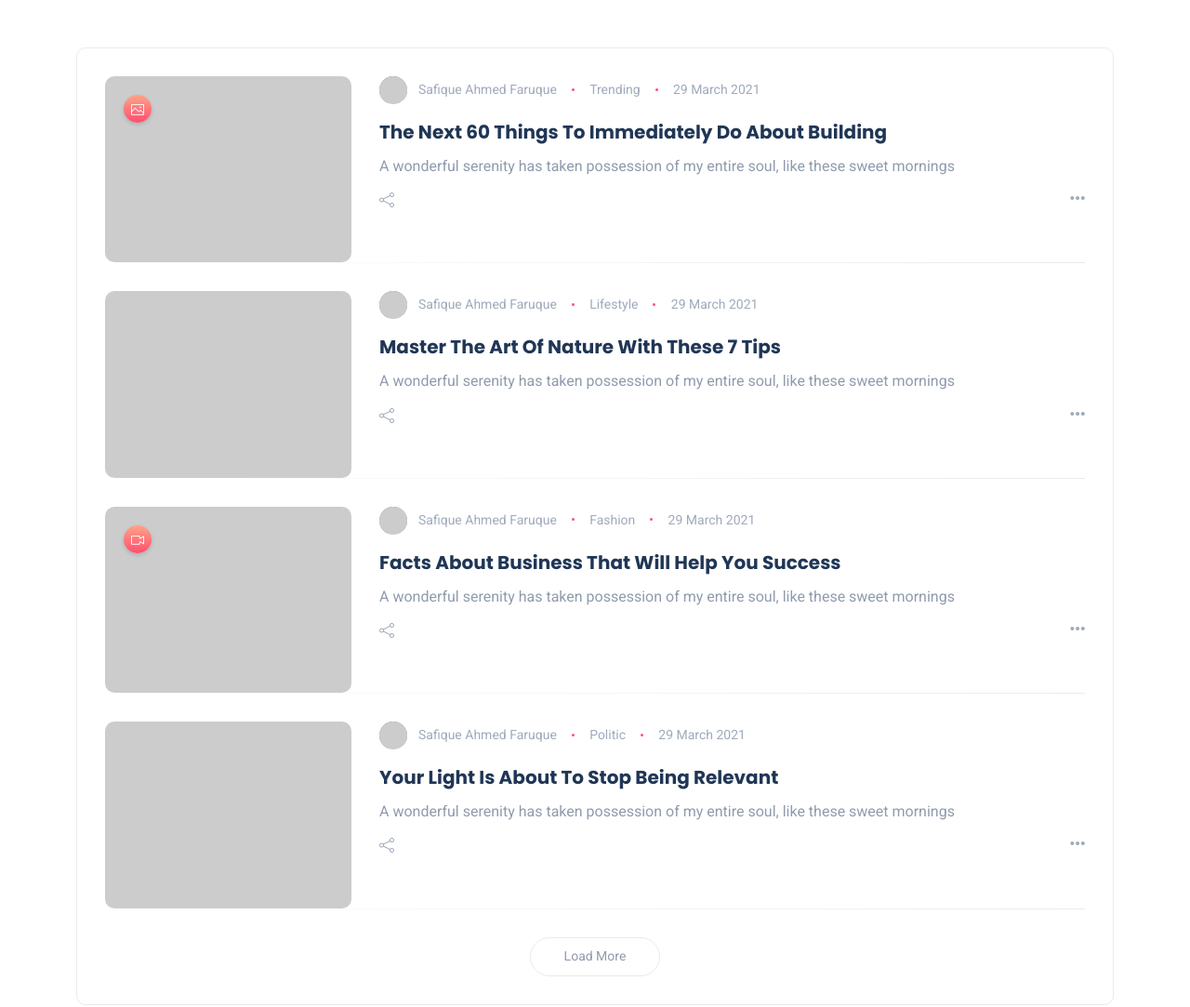
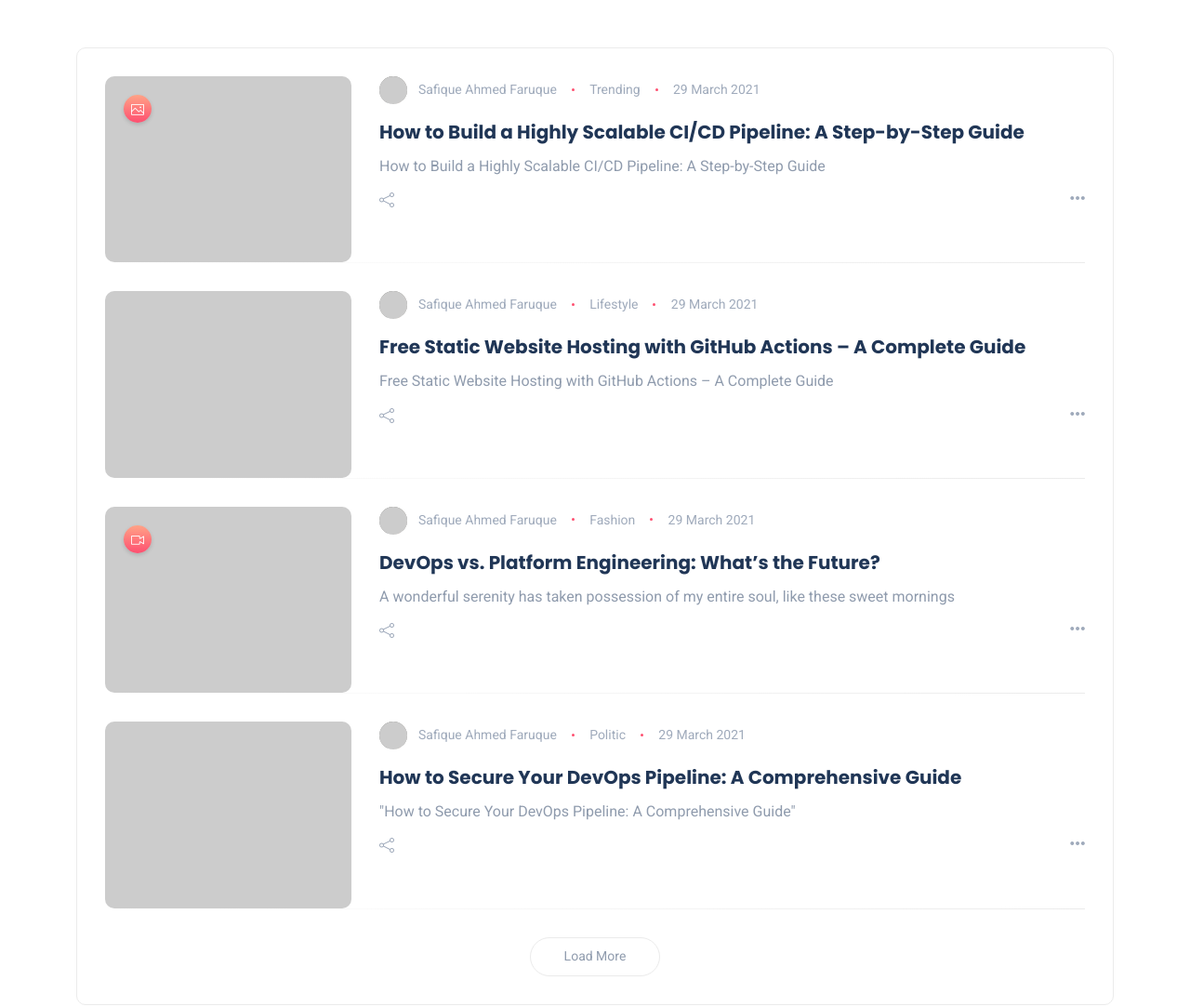
Before and after one commit to s-a-faruque/devmlops, a plain HTML site: page index.html in a window 1280 px wide. Shown: the part 220-1303 px from the top of the page at 93% size. Drawn offline with Linux system fonts and the light colour scheme.

Commit message:
post list

```diff
--- a/index.html
+++ b/index.html
@@ -137,8 +137,8 @@
 											<li class="list-inline-item"><a href="#">Trending</a></li>
 											<li class="list-inline-item">29 March 2021</li>
 										</ul>
-										<h5 class="post-title"><a href="blog-single.html">The Next 60 Things To Immediately Do About Building</a></h5>
-										<p class="excerpt mb-0">A wonderful serenity has taken possession of my entire soul, like these sweet mornings</p>
+										<h5 class="post-title"><a href="blog-single.html">How to Build a Highly Scalable CI/CD Pipeline: A Step-by-Step Guide</a></h5>
+										<p class="excerpt mb-0">How to Build a Highly Scalable CI/CD Pipeline: A Step-by-Step Guide</p>
 										<div class="post-bottom clearfix d-flex align-items-center">
 											<div class="social-share me-auto">
 												<button class="toggle-button icon-share"></button>
@@ -175,8 +175,8 @@
 											<li class="list-inline-item"><a href="#">Lifestyle</a></li>
 											<li class="list-inline-item">29 March 2021</li>
 										</ul>
-										<h5 class="post-title"><a href="blog-single.html">Master The Art Of Nature With These 7 Tips</a></h5>
-										<p class="excerpt mb-0">A wonderful serenity has taken possession of my entire soul, like these sweet mornings</p>
+										<h5 class="post-title"><a href="blog-single.html">Free Static Website Hosting with GitHub Actions – A Complete Guide</a></h5>
+										<p class="excerpt mb-0">Free Static Website Hosting with GitHub Actions – A Complete Guide</p>
 										<div class="post-bottom clearfix d-flex align-items-center">
 											<div class="social-share me-auto">
 												<button class="toggle-button icon-share"></button>
@@ -216,7 +216,7 @@
 											<li class="list-inline-item"><a href="#">Fashion</a></li>
 											<li class="list-inline-item">29 March 2021</li>
 										</ul>
-										<h5 class="post-title"><a href="blog-single.html">Facts About Business That Will Help You Success</a></h5>
+										<h5 class="post-title"><a href="blog-single.html">DevOps vs. Platform Engineering: What’s the Future?</a></h5>
 										<p class="excerpt mb-0">A wonderful serenity has taken possession of my entire soul, like these sweet mornings</p>
 										<div class="post-bottom clearfix d-flex align-items-center">
 											<div class="social-share me-auto">
@@ -254,8 +254,8 @@
 											<li class="list-inline-item"><a href="#">Politic</a></li>
 											<li class="list-inline-item">29 March 2021</li>
 										</ul>
-										<h5 class="post-title"><a href="blog-single.html">Your Light Is About To Stop Being Relevant</a></h5>
-										<p class="excerpt mb-0">A wonderful serenity has taken possession of my entire soul, like these sweet mornings</p>
+										<h5 class="post-title"><a href="blog-single.html">How to Secure Your DevOps Pipeline: A Comprehensive Guide</a></h5>
+										<p class="excerpt mb-0">"How to Secure Your DevOps Pipeline: A Comprehensive Guide"</p>
 										<div class="post-bottom clearfix d-flex align-items-center">
 											<div class="social-share me-auto">
 												<button class="toggle-button icon-share"></button>
```
